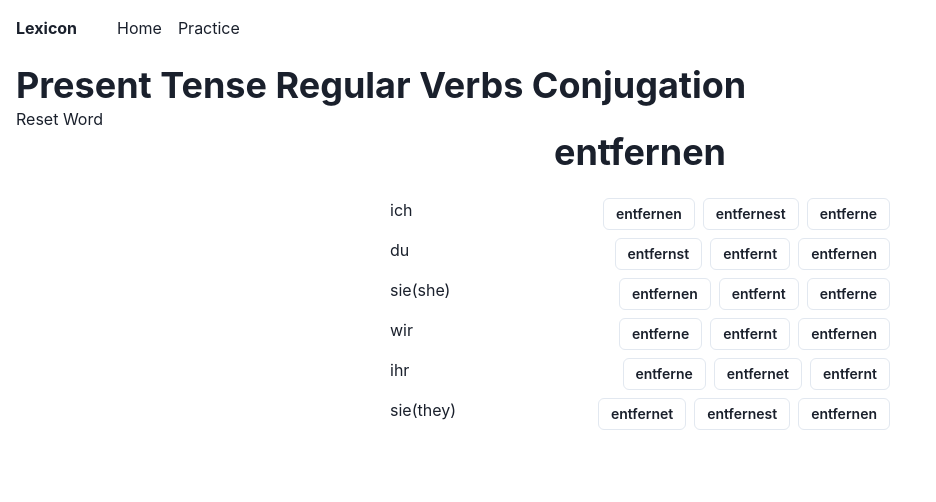
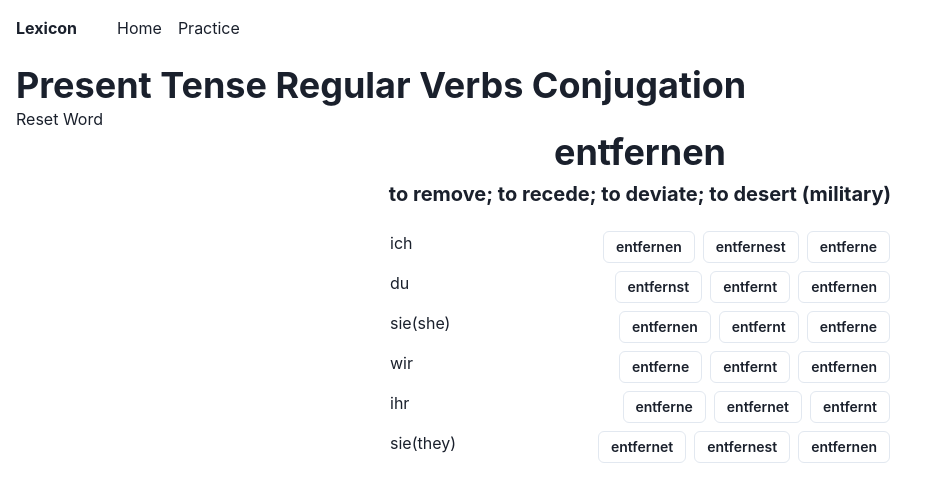
Before and after one commit to esender/lexicon, a Next.js app: page /exercises/conjugator in a window 1280 px wide. Shown: the top 502 px of the page, without its empty margins (0-936 px from the left). Built offline with nearby package versions, Linux system fonts and the light colour scheme.

Commit message:
Add translation info

```diff
--- a/pages/exercises/conjugator.tsx
+++ b/pages/exercises/conjugator.tsx
@@ -56,6 +56,7 @@ function Conjugation({ type, correct, stem }: ConjugationProps) {
     () => shuffle(getExtraEndings(correctEnding)),
     [correctEnding]
   );
+  let pronoun = useMemo(() => sample(PRONOUNS[type]), [type]);
 
   let [answer, setAnswer] = useState<string>();
 
@@ -71,7 +72,7 @@ function Conjugation({ type, correct, stem }: ConjugationProps) {
 
   return (
     <Flex w="full" justifyContent="space-between">
-      <Box>{sample(PRONOUNS[type])}</Box>
+      <Box>{pronoun}</Box>
       <Box>
         <ButtonGroup>
           {endings.map((end) => (
@@ -97,14 +98,21 @@ function Conjugation({ type, correct, stem }: ConjugationProps) {
 type conjs = "s1" | "s2" | "s3" | "p1" | "p2" | "p3";
 
 function ConjugationTrainer({ word }: ConjugationTrainerProps) {
-  const { isError, isLoading, isSuccess, data: wordInfo } = useVerb(word);
+  const { isError, isSuccess, data: wordInfo } = useVerb(word);
 
   if (isError) return <div>failed to load</div>;
 
   return (
     <Box textAlign="center">
+      <Box mb={2}>
+        <Skeleton isLoaded={isSuccess} display="inline-block" minW={200}>
+          <Heading>{wordInfo?.infinitive ?? "something"}</Heading>
+        </Skeleton>
+      </Box>
       <Skeleton isLoaded={isSuccess} display="inline-block" minW={200}>
-        <Heading>{wordInfo?.infinitive ?? "something"}</Heading>
+        <Heading as="h3" size="md">
+          {wordInfo?.translation ?? "something"}
+        </Heading>
       </Skeleton>
       <br />
       <br />
```
